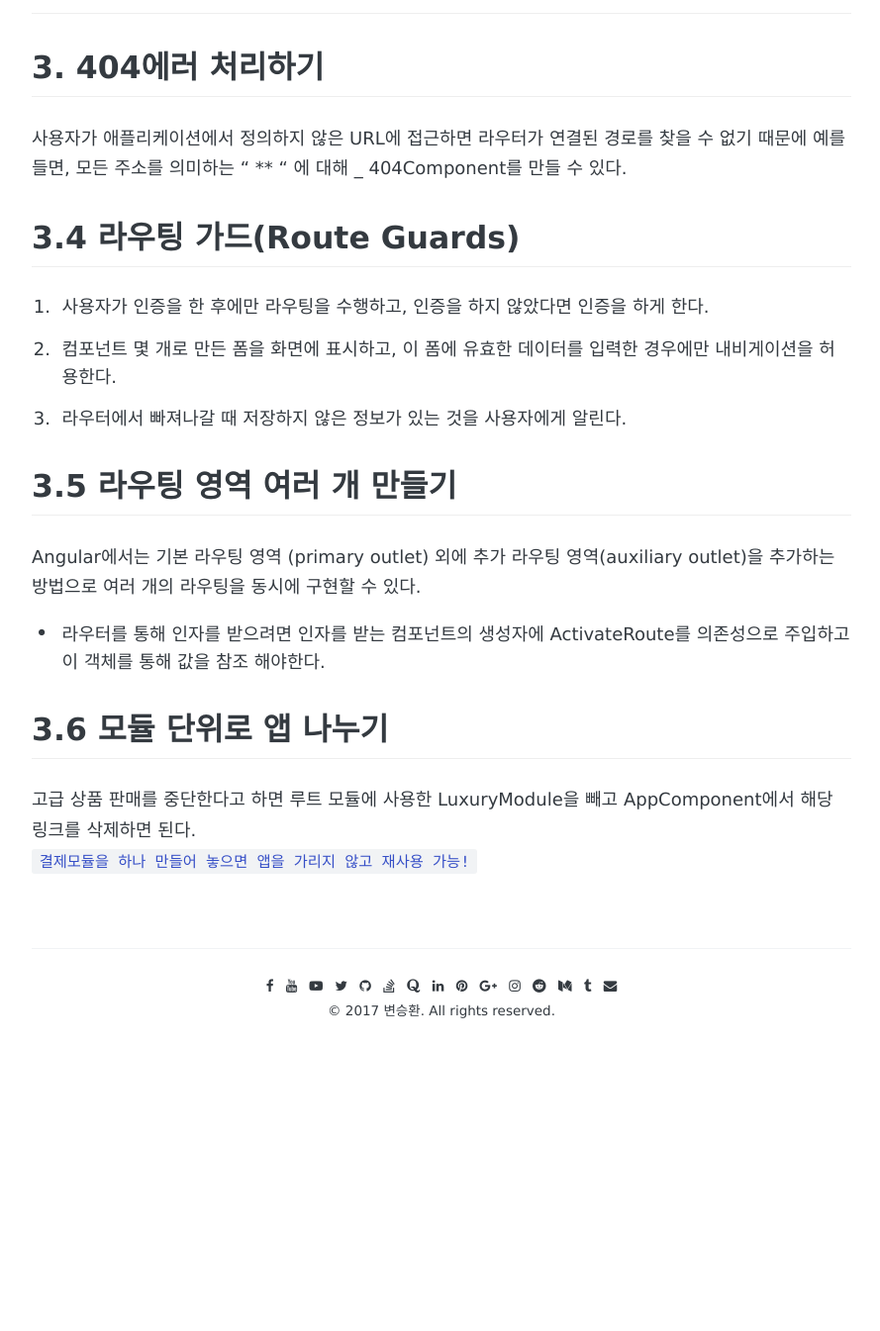
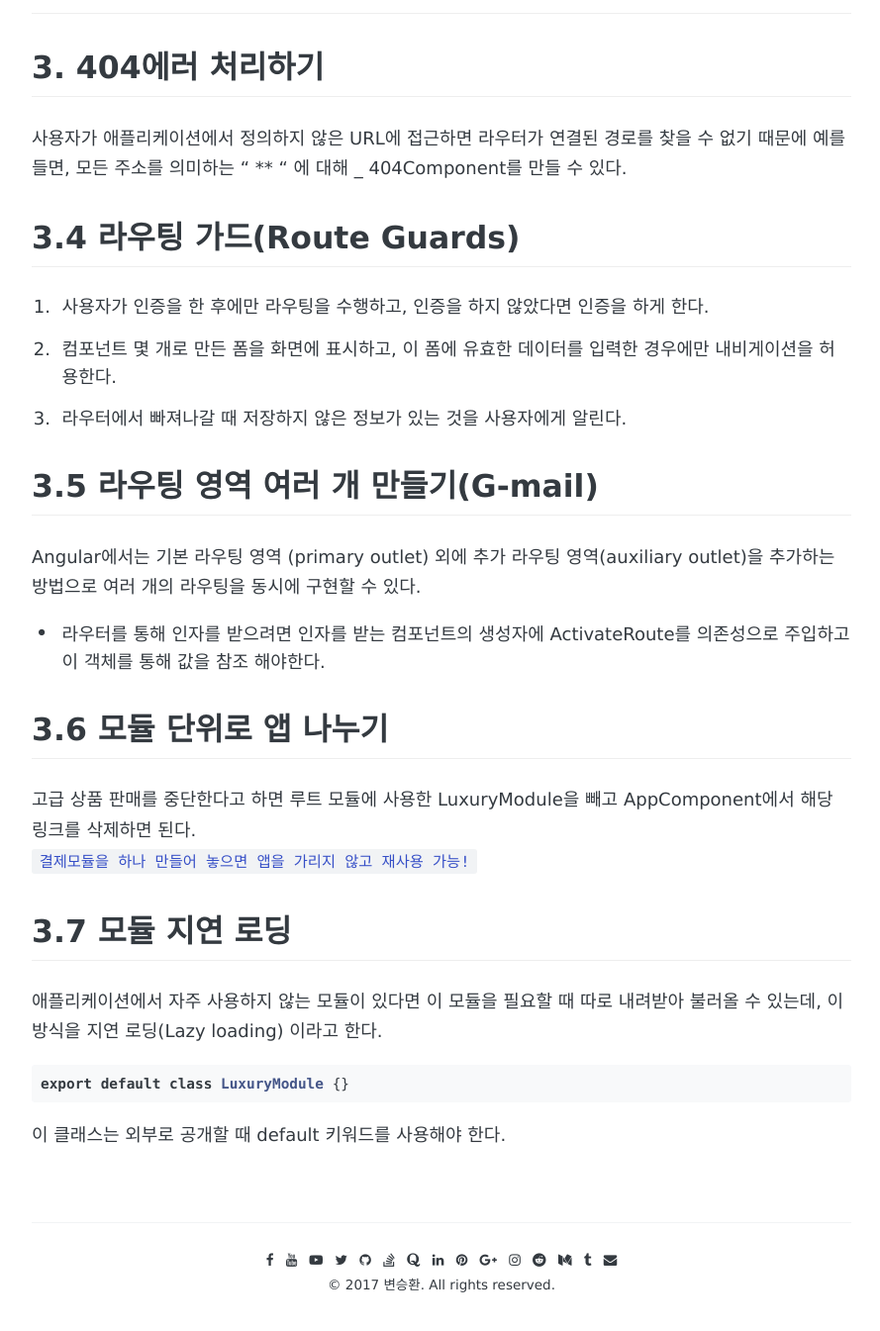
Before and after one commit to awesome-hwan/awesome-hwan.github.io, a Jekyll site: the page built from _posts/2017-09-16-[Angular]Chap_3.md, in a window 1280 px wide and 1400 px high, scrolled down 979 px. Shown: the top 1345 px of the window at 99% size, without its empty margins (194-1083 px from the left). Built offline with Jekyll 4.4.1, drawn with Linux system fonts in a browser that asks for light colours; some web fonts are replaced; comment, search, counter and statistics services are not loaded; before the commit the page ends 2102 px from its top, so only the background shows below that.

Commit message:
Angular route

````diff
--- a/_posts/2017-09-16-[Angular]Chap_3.md
+++ b/_posts/2017-09-16-[Angular]Chap_3.md
@@ -41,7 +41,7 @@ http://mysite.com:8080/#/products/page/3
 2. 컴포넌트 몇 개로 만든 폼을 화면에 표시하고, 이 폼에 유효한 데이터를 입력한 경우에만 내비게이션을 허용한다.
 3. 라우터에서 빠져나갈 때 저장하지 않은 정보가 있는 것을 사용자에게 알린다.
 
-## 3.5 라우팅 영역 여러 개 만들기
+## 3.5 라우팅 영역 여러 개 만들기(G-mail)
 
 Angular에서는 기본 라우팅 영역 (primary outlet) 외에 추가 라우팅 영역(auxiliary outlet)을 추가하는 방법으로 여러 개의 라우팅을 동시에 구현할 수 있다.
 
@@ -54,3 +54,12 @@ Angular에서는 기본 라우팅 영역 (primary outlet) 외에 추가 라우
 
 고급 상품 판매를 중단한다고 하면 루트 모듈에 사용한 LuxuryModule을 빼고 AppComponent에서 해당 링크를 삭제하면 된다.
 ``결제모듈을 하나 만들어 놓으면 앱을 가리지 않고 재사용 가능!``
+
+## 3.7 모듈 지연 로딩
+
+애플리케이션에서 자주 사용하지 않는 모듈이 있다면 이 모듈을 필요할 때 따로 내려받아 불러올 수 있는데, 이 방식을 지연 로딩(Lazy loading) 이라고 한다.
+
+```js
+export default class LuxuryModule {}
+```
+이 클래스는 외부로 공개할 때 default 키워드를 사용해야 한다.
````
Also changed, not shown: _posts/2017-10-10-[Angular]Chap_4.md (added, +25 -0 lines).
